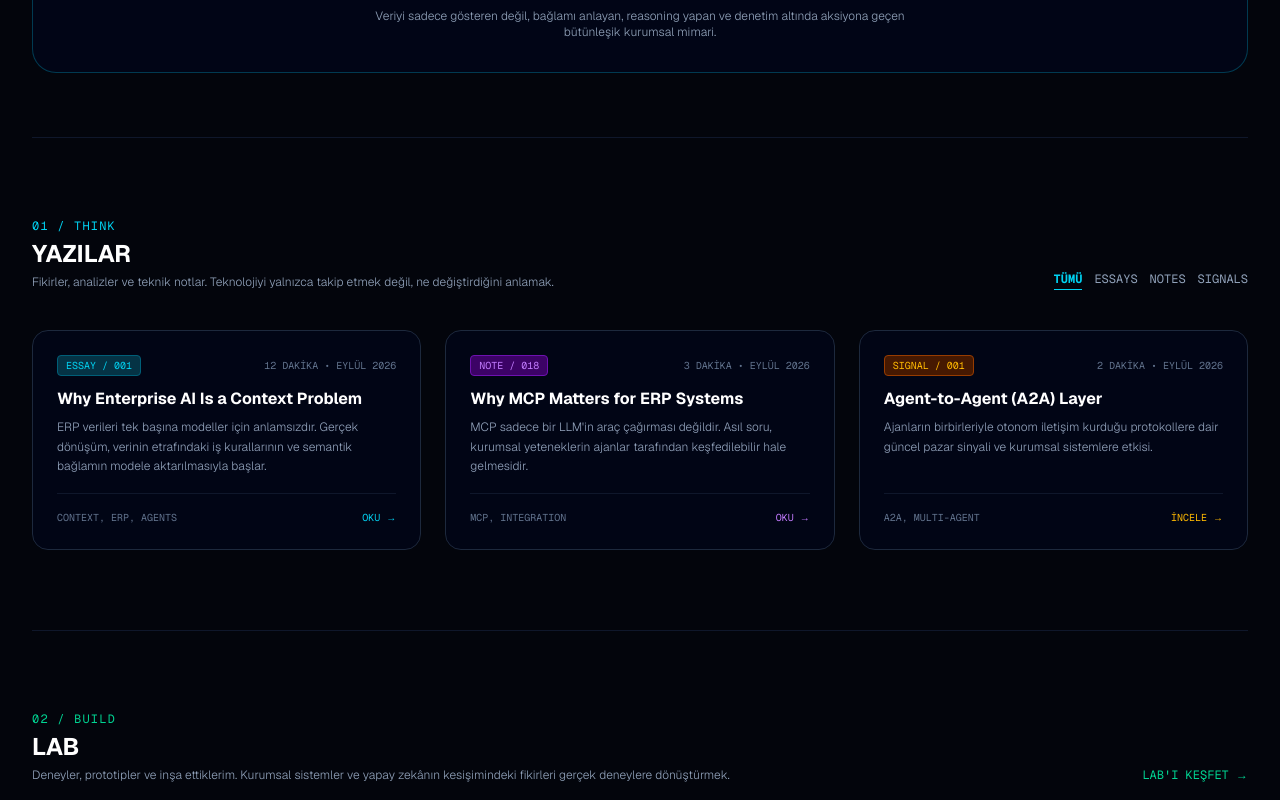
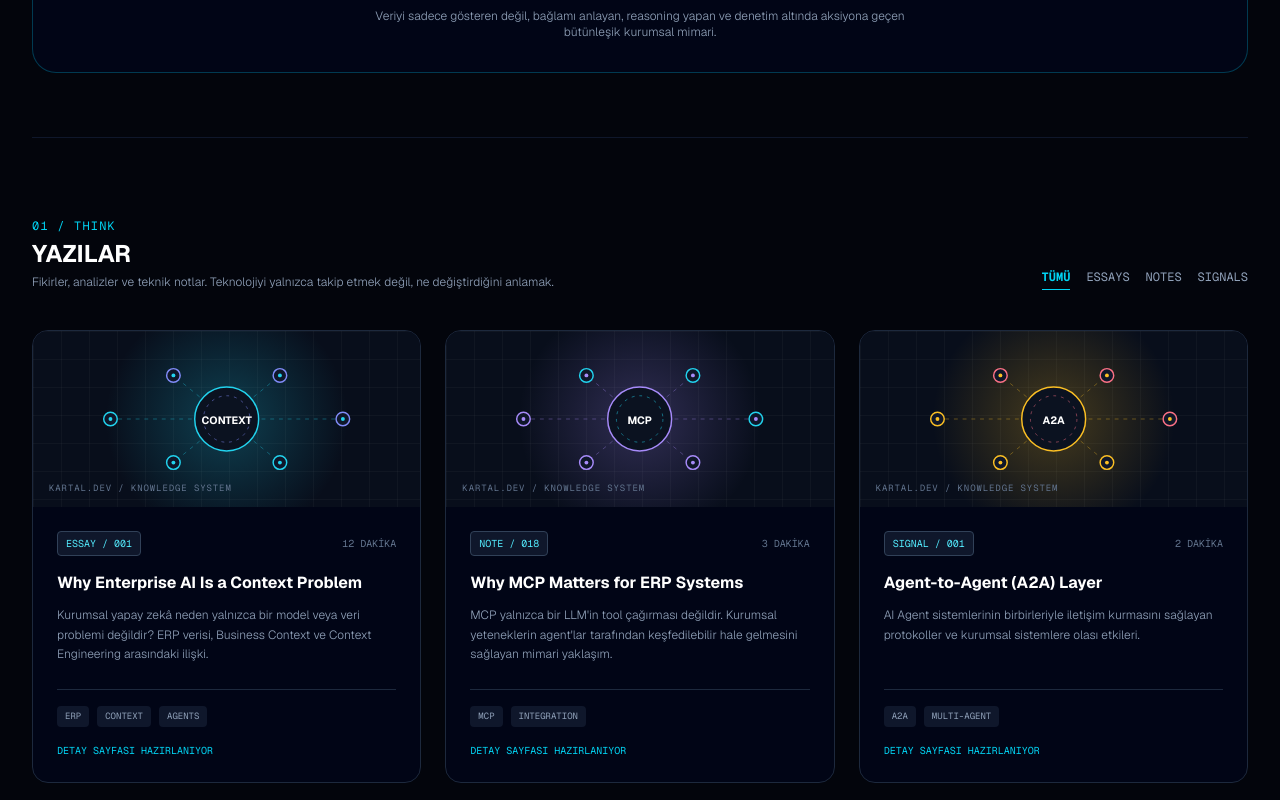
Before and after one commit to yasinkartal/kartaldev, a Next.js app: page / in a window 1280 px wide. Shown: the part 5220-6020 px from the top of the page. Built offline with nearby package versions, Linux system fonts and the light colour scheme.

Commit message:
Update page.tsx

```diff
--- a/app/page.tsx
+++ b/app/page.tsx
@@ -4,6 +4,7 @@ import Footer from "./components/Footer";
 import SmoothScroll from "./components/SmoothScroll";
 import EnterpriseCore from "./components/EnterpriseCore";
 import KnowledgeMap from "./components/KnowledgeMap";
+import ArticlesSection from "./components/ArticlesSection";
 
 export default function Home() {
   return (
@@ -237,84 +238,8 @@ export default function Home() {
             </p>
           </div>
 
-          {/* THINK / YAZILAR SECTION */}
-          <section id="yazilar" className="py-20 border-t border-slate-900">
-            <div className="flex justify-between items-end mb-10">
-              <div>
-                <span className="text-xs font-mono uppercase tracking-widest text-cyan-400 block mb-1">01 / THINK</span>
-                <h2 className="text-2xl font-bold text-white mb-1">YAZILAR</h2>
-                <p className="text-xs text-slate-400 font-light">Fikirler, analizler ve teknik notlar. Teknolojiyi yalnızca takip etmek değil, ne değiştirdiğini anlamak.</p>
-              </div>
-              <div className="flex gap-3 text-xs font-mono text-slate-400">
-                <span className="text-cyan-400 font-bold border-b border-cyan-400 pb-0.5 cursor-pointer">TÜMÜ</span>
-                <span className="hover:text-white cursor-pointer transition-colors">ESSAYS</span>
-                <span className="hover:text-white cursor-pointer transition-colors">NOTES</span>
-                <span className="hover:text-white cursor-pointer transition-colors">SIGNALS</span>
-              </div>
-            </div>
-
-            <div className="grid grid-cols-1 md:grid-cols-3 gap-6">
-              {/* ESSAY / 001 */}
-              <div className="p-6 rounded-2xl bg-slate-950/80 border border-slate-800 hover:border-cyan-500/50 transition-all flex flex-col justify-between group">
-                <div>
-                  <div className="flex items-center justify-between mb-3">
-                    <span className="px-2 py-0.5 text-[10px] font-mono bg-cyan-950 border border-cyan-800 text-cyan-400 rounded">ESSAY / 001</span>
-                    <span className="text-[10px] font-mono text-slate-500">12 DAKİKA • EYLÜL 2026</span>
-                  </div>
-                  <h3 className="text-base font-bold text-white mb-2 leading-snug group-hover:text-cyan-300 transition-colors">
-                    Why Enterprise AI Is a Context Problem
-                  </h3>
-                  <p className="text-slate-400 text-xs font-light leading-relaxed mb-4">
-                    ERP verileri tek başına modeller için anlamsızdır. Gerçek dönüşüm, verinin etrafındaki iş kurallarının ve semantik bağlamın modele aktarılmasıyla başlar.
-                  </p>
-                </div>
-                <div className="flex items-center justify-between pt-4 border-t border-slate-900 text-[10px] font-mono text-slate-500">
-                  <span>CONTEXT, ERP, AGENTS</span>
-                  <span className="text-cyan-400 group-hover:translate-x-1 transition-transform">OKU →</span>
-                </div>
-              </div>
-
-              {/* NOTE / 018 */}
-              <div className="p-6 rounded-2xl bg-slate-950/80 border border-slate-800 hover:border-purple-500/50 transition-all flex flex-col justify-between group">
-                <div>
-                  <div className="flex items-center justify-between mb-3">
-                    <span className="px-2 py-0.5 text-[10px] font-mono bg-purple-950 border border-purple-800 text-purple-400 rounded">NOTE / 018</span>
-                    <span className="text-[10px] font-mono text-slate-500">3 DAKİKA • EYLÜL 2026</span>
-                  </div>
-                  <h3 className="text-base font-bold text-white mb-2 leading-snug group-hover:text-purple-300 transition-colors">
-                    Why MCP Matters for ERP Systems
-                  </h3>
-                  <p className="text-slate-400 text-xs font-light leading-relaxed mb-4">
-                    MCP sadece bir LLM'in araç çağırması değildir. Asıl soru, kurumsal yeteneklerin ajanlar tarafından keşfedilebilir hale gelmesidir.
-                  </p>
-                </div>
-                <div className="flex items-center justify-between pt-4 border-t border-slate-900 text-[10px] font-mono text-slate-500">
-                  <span>MCP, INTEGRATION</span>
-                  <span className="text-purple-400 group-hover:translate-x-1 transition-transform">OKU →</span>
-                </div>
-              </div>
-
-              {/* SIGNAL / 001 */}
-              <div className="p-6 rounded-2xl bg-slate-950/80 border border-slate-800 hover:border-amber-500/50 transition-all flex flex-col justify-between group">
-                <div>
-                  <div className="flex items-center justify-between mb-3">
-                    <span className="px-2 py-0.5 text-[10px] font-mono bg-amber-950 border border-amber-800 text-amber-400 rounded">SIGNAL / 001</span>
-                    <span className="text-[10px] font-mono text-slate-500">2 DAKİKA • EYLÜL 2026</span>
-                  </div>
-                  <h3 className="text-base font-bold text-white mb-2 leading-snug group-hover:text-amber-300 transition-colors">
-                    Agent-to-Agent (A2A) Layer
-                  </h3>
-                  <p className="text-slate-400 text-xs font-light leading-relaxed mb-4">
-                    Ajanların birbirleriyle otonom iletişim kurduğu protokollere dair güncel pazar sinyali ve kurumsal sistemlere etkisi.
-                  </p>
-                </div>
-                <div className="flex items-center justify-between pt-4 border-t border-slate-900 text-[10px] font-mono text-slate-500">
-                  <span>A2A, MULTI-AGENT</span>
-                  <span className="text-amber-400 group-hover:translate-x-1 transition-transform">İNCELE →</span>
-                </div>
-              </div>
-            </div>
-          </section>
+{/* THINK / YAZILAR SECTION */}
+<ArticlesSection />
 
           {/* BUILD / LAB SECTION */}
           <section id="lab" className="py-20 border-t border-slate-900">
```
